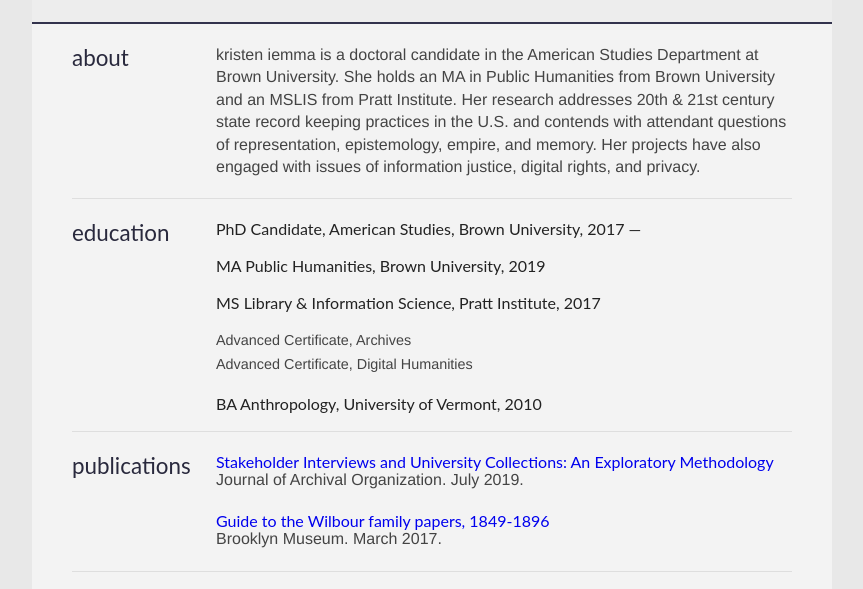
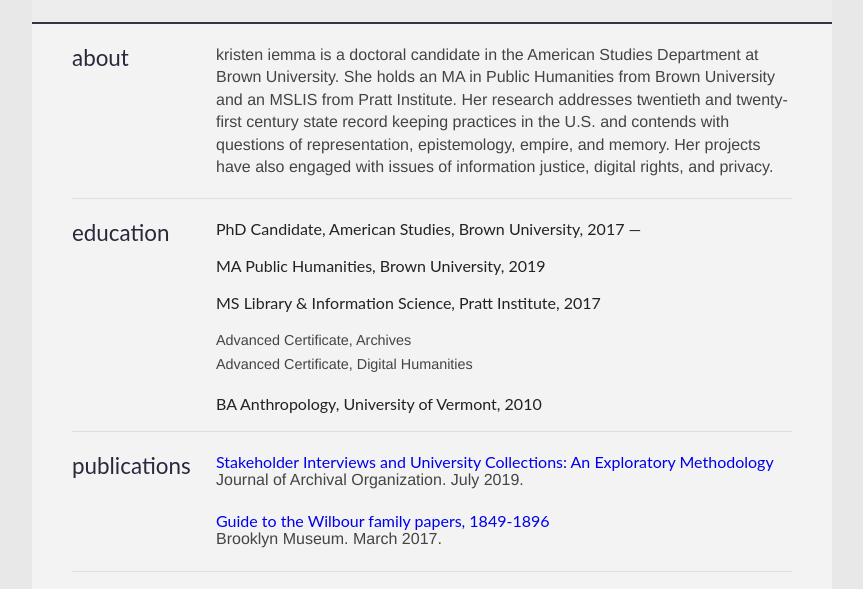
Before and after one commit to kiemma/kiemma.github.io, a plain HTML site: page index.html in a window 1280 px wide. Shown: the part 133-722 px from the top of the page, without its empty margins (208-1071 px from the left). Drawn offline with Linux system fonts and the light colour scheme.

Commit message:
updated bio

```diff
--- a/index.html
+++ b/index.html
@@ -45,7 +45,7 @@
 						</div>
 
 						<div class="sectionContent">
-							<p>kristen iemma is a doctoral candidate in the American Studies Department at Brown University. She holds an MA in Public Humanities from Brown University and an MSLIS from Pratt Institute. Her research addresses 20th & 21st century state record keeping practices in the U.S. and contends with attendant questions of representation, epistemology, empire, and memory. Her projects have also engaged with issues of information justice, digital rights, and privacy.</p>
+							<p>kristen iemma is a doctoral candidate in the American Studies Department at Brown University. She holds an MA in Public Humanities from Brown University and an MSLIS from Pratt Institute. Her research addresses twentieth and twenty-first century state record keeping practices in the U.S. and contends with questions of representation, epistemology, empire, and memory. Her projects have also engaged with issues of information justice, digital rights, and privacy.</p>
 						</div>
 					</article>
 					<div class="clear"></div>
```
